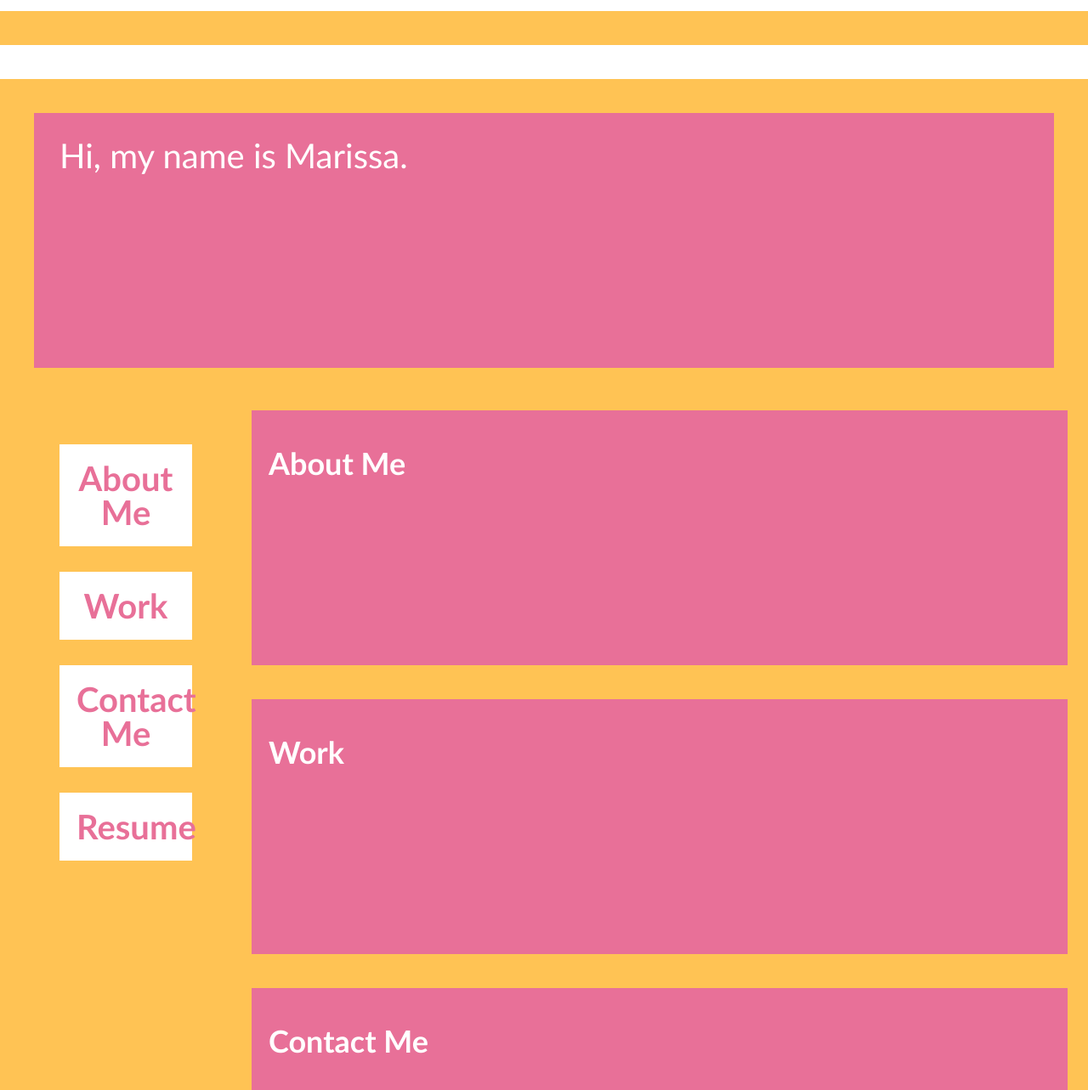
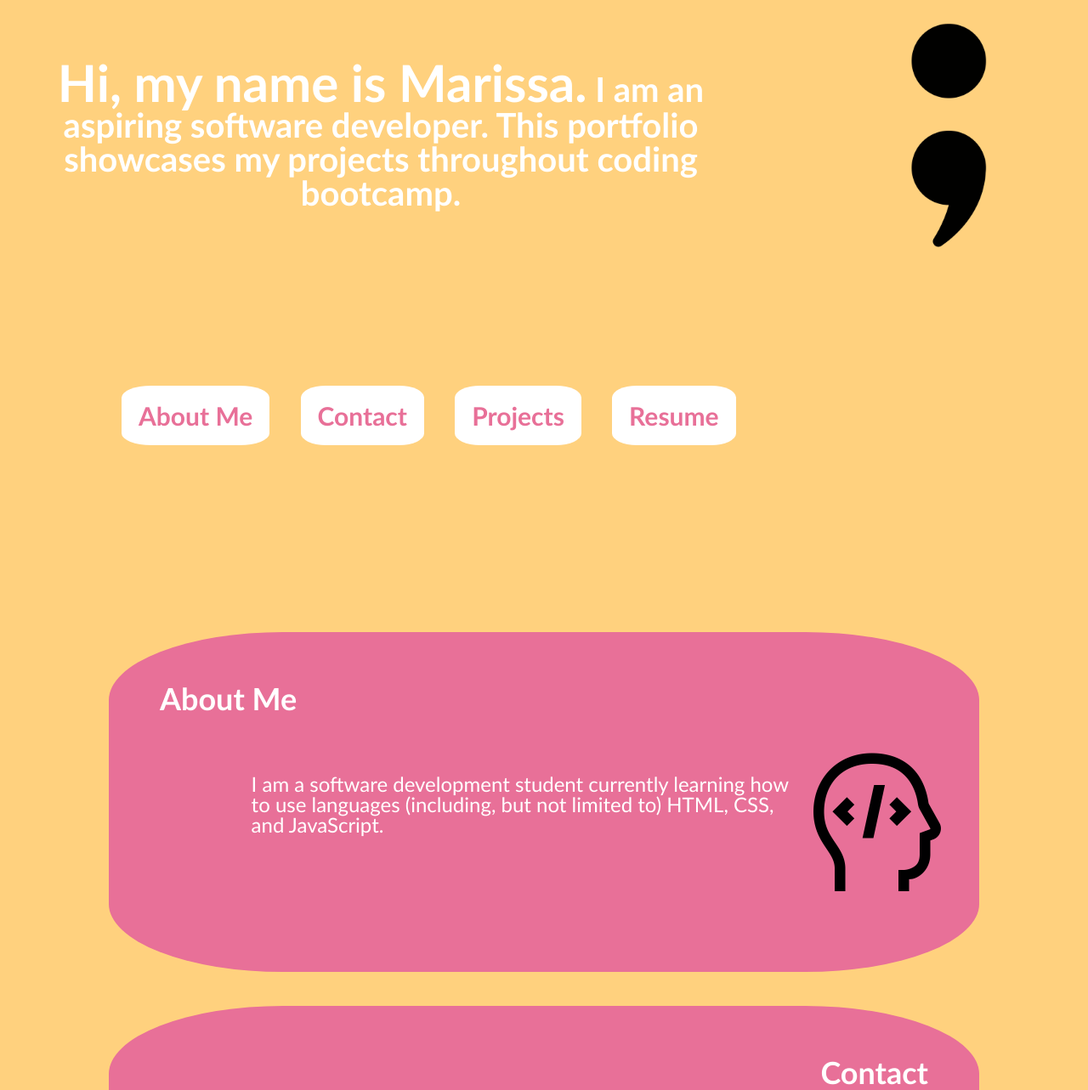
Before and after one commit to marissacraig/Portfolio, a plain HTML site: page index.html in a window 1280 px wide. Shown: the part 357-1640 px from the top of the page at 85% size. Drawn offline with Linux system fonts and the light colour scheme.

Commit message:
added two icons-updated css and html

```diff
--- a/assets/style.css
+++ b/assets/style.css
@@ -3,17 +3,16 @@
     --pink: #e934a7;
     --pale: rgb(232, 112, 152);
     --box: #aaaaaa;
-    box-sizing: border-box;
-    padding: 20px;
-    margin: 0;
-    --header: inline-flex;
+
+
     }
 
   body {
     font-size: 24px;
     min-height: 100vh;
-    background-color:rgb(255, 195, 84);
+    background-color:rgba(255, 195, 84, 0.754);
     justify-content: center;
+    display: inline-block;
     }
 
   /* header */
@@ -22,52 +21,101 @@
     font-family: 'Gill Sans', 'Gill Sans MT', Calibri, 'Trebuchet MS', sans-serif;
     padding: 80px;
     padding-bottom: 0px;
-    border-bottom: 120px double var(--light);
+    border-bottom: 90px solid var(--light);
+    margin-bottom: 80px;
+    inline-size: 100%;
     }
 
   header h1 {
-    display: var(--header);
-    position:relative;
-    font-size: 250px;
+    position: relative;
+    font-size: 750%;
+    margin-bottom: -70px;
 
     }
 
- div {
-    margin: 40px;
-    height: 300px;
-    padding: 30px;
-    background-color: var(--pale);
-    color:var(--light);
+    .avatar {
+    position: relative;
+    float: right;
+    top: 110px;
+    max-height: 200px;
+    max-width: 200px;
+    }
+    hgroup p {
+    position: relative;
+    float: left;
+    margin: 5%;
+    width: 60%;
     font-size: 40px;
+    color: var(--light);
+    font-weight: bold;
     font-family:'Gill Sans', 'Gill Sans MT', Calibri, 'Trebuchet MS', sans-serif;
+    text-align: center;
     }
-/* aside */
-  aside section nav h2 {
-    display: block;
-    flex-direction: column;
-    list-style-type: none;
-    font-size: 25px;
-    text-align: center;
-    float: center;
-    height: 100%;
+
+    .Hi {
+    Font-size: 60px;
+    }
+
+
+    .semi {
+    position: relative;
+    float: right;
+    right:20px;
+    max-height: 300px;
+    inline-size: 300px;
+    }
+
+/* nav section */
+.navbar {
+    display: inline-block;
+    margin-bottom: 20%;
+    inline-size: 100%;
+    height: auto;
+    font-family: 'Gill Sans', 'Gill Sans MT', Calibri, 'Trebuchet MS', sans-serif;
+    }
+  main nav h2 {
+    display: inline-block;
     font-family: 'Gill Sans', 'Gill Sans MT', Calibri, 'Trebuchet MS', sans-serif;
     background-color: var(--light);
+    font-size: 30px;
+    margin: 15px;
     padding: 20px;
-    margin: 30px;
-    font-size: 40px;
-
-
+    inline-size: fit-content;
+    border-radius: 20%;
     }
 
-  aside section nav h2 a {
+  main h2 a {
     color: var(--pale);
     text-decoration: none;
 
     }
 
-  nav a:hover {
+  main a:hover {
     color:var(--pink);
     font-size:larger;
+    }
+
+/* main*/
+    main {
+    width: 80%;
+    display: inline-block;
+    margin: 10%;
+    }
+
+.service {
+    margin-bottom: 40px;
+    height: 400px;
+    padding: 20px;
+    background-color: var(--pale);
+    color:var(--light);
+    font-family:'Gill Sans', 'Gill Sans MT', Calibri, 'Trebuchet MS', sans-serif;
+    border-radius: 20%;
+    }
+
+
+    .service h3 {
+    font-size: 36px;
+    margin: 40px;
     }
 
 /* floats */
@@ -81,71 +129,15 @@
     margin-left: 25px;
     }
 
-/* main*/
-main {
-    padding-top: 10px;
-    width: 75%;
-    display: inline-block;
-    margin-left: 20px;
+    .service p {
+    margin: 15%;
     }
-
-/* nav section */
-.benefits {
-    margin-left: 20px;
-    padding: 20px;
-    clear: both;
-    float: left;
-    width: 20%;
-    height: 100%;
-    font-family: 'Gill Sans', 'Gill Sans MT', Calibri, 'Trebuchet MS', sans-serif;
-
-}
-
-.benefit {
-    margin-bottom: 32px;
-    color: var(--pale);
-}
-
-
-.benefit h2 {
-    margin-bottom: 10px;
-    text-align: center;
-
-}
-
-
-.benefit img {
-    display: block;
-    margin: 10px auto;
-    max-width: 150px;
-}
-
-/* service section */
-.service {
-    margin-bottom: 40px;
-    height: 300px;
-    padding: 20px;
-    background-color: var(--pale);
-    color:var(--light);
-    font-family:'Gill Sans', 'Gill Sans MT', Calibri, 'Trebuchet MS', sans-serif;
-}
-
-.service img{
-   max-height: 200px;
-}
-
-.service h3 {
-    font-size: 36px;
-}
-
 /*footer*/
 footer {
     padding: 30px;
-    clear: both;
-    font-family: 'Trebuchet MS', 'Lucida Sans Unicode', 'Lucida Grande', 'Lucida Sans', Arial, sans-serif;
+    font-family: 'Gill Sans', 'Gill Sans MT', Calibri, 'Trebuchet MS', sans-serif;
+    font-size: 30px;
     text-align: center;
+    color: var(--light);
+
     }
-
-footer h2 {
-    font-size: 20px;
-}
--- a/index.html
+++ b/index.html
@@ -6,72 +6,69 @@
     <meta name="viewport" content="width=device-width, initial-scale=1.0">
     <link rel="stylesheet" href="./assets/style.css">
     <link rel="stylesheet" href="./assets/reset.css">
-
     <title>Portfolio</title>
 </head>
+
 <body>
     <header>
         <h1>.Portfolio</h1>
 
     </header>
-
-    <div>
-    <p>Hi, my name is Marissa.</p>
-
-
-    </div>
-    <aside class="benefits">
-        <section id="Nav" class="benefit">
+    <hgroup>
+        <p><span class="Hi">Hi, my name is Marissa.</span> I am an aspiring software developer. This portfolio showcases my projects throughout coding bootcamp.</p>
+        <img src="./assets/semi-colon.png" class="semi"/>
+    </hgroup>
+    <main>
+        <section id="Nav" class="navbar">
             <nav>
                 <h2>
                     <a href="#About-Me">About Me</a>
                 </h2>
+
                 <h2>
-                    <a href="#Work">Work</a>
+                    <a href="#Contact">Contact</a>
                 </h2>
                 <h2>
-                    <a href="#Contact-Me">Contact Me</a>
+                    <a href="#Projects">Projects</a>
                 </h2>
                 <h2>
                     <a href="#Resume">Resume</a>
                 </h2>
             </nav>
         </section>
-
-    </aside>
-    <main>
         <section id="About-Me" class="service">
-                <img src="" class=""/>
-                <h3>About Me</h3>
-                <p>
+            <img src="./assets/avatar.png" class="avatar"/>
+                <h3  class="float-left">About Me</h3>
+                <p> I am a software development student currently learning how to use languages (including, but not limited to) HTML, CSS, and JavaScript.
 
                 </p>
         </section>
-        <section id="Work" class="service">
+        <section id="Contact" class="service">
             <img src="" class=""/>
-            <h3>Work</h3>
+            <h3 class="float-right">Contact</h3>
             <p>
 
             </p>
         </section>
-        <section id="Contact-Me" class="service">
+        <section id="Projects" class="service">
             <img src="" class=""/>
-            <h3>Contact Me</h3>
+            <h3 class="float-left">Projects</h3>
             <p>
 
             </p>
         </section>
         <section id="Resume" class="service">
             <img src="" class=""/>
-            <h3>Resume</h3>
+            <h3 class="float-right">Resume</h3>
             <p>
 
             </p>
         </section>
     </main>
     <footer>
+        <h2>Made with ❤️️ by Marissa Craig</h2>
         <p>
-
+            2023
         </p>
     </footer>
 </body>
```
Also changed, not shown: assets/avatar.png (added), assets/semi-colon.png (added), 2 other files. Lines whose indentation alone changed are shown as unchanged.
